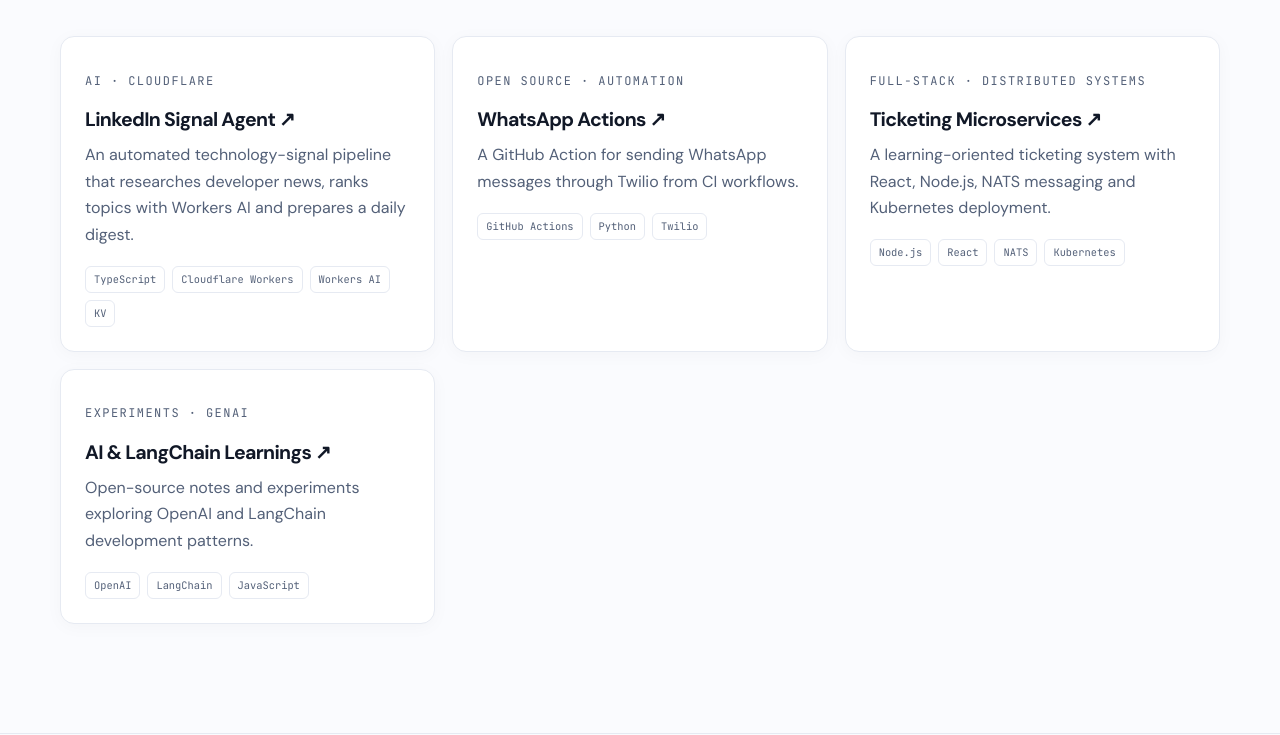
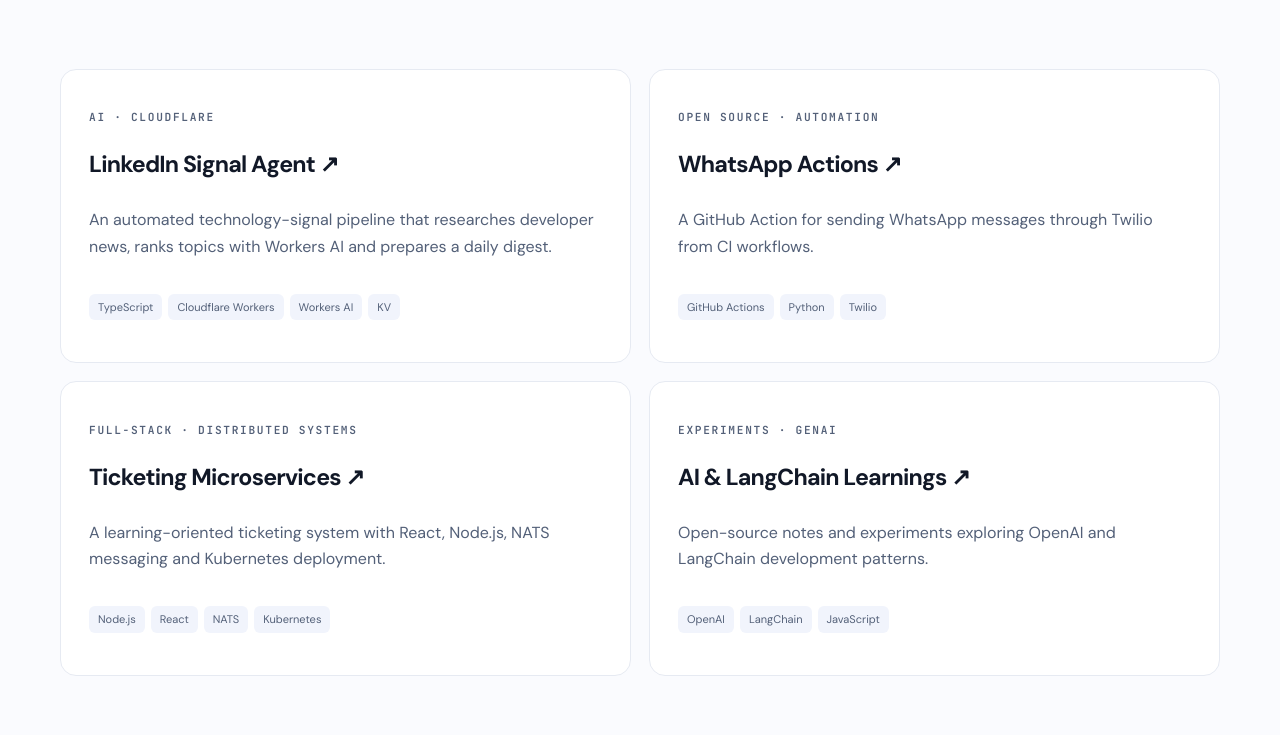
Before and after one commit to zilurrane/zilu.dev, an Astro site: page /projects in a window 1280 px wide. Shown: the part 399-1134 px from the top of the page. Built offline with nearby package versions, Linux system fonts and the light colour scheme; Astro itself is replaced by a stand-in of ours.

```diff
--- a/src/pages/projects/index.astro
+++ b/src/pages/projects/index.astro
@@ -1,5 +1,7 @@
 ---
-import Base from '../../layouts/Base.astro';import {projects} from '../../data/projects';
+import Base from '../../layouts/Base.astro';
+import {projects} from '../../data/projects';
 ---
-<Base title="Engineering Projects | Zilu Rane" description="Explore real open-source software projects by Zilu Rane, including AI agents, Cloudflare Workers, WhatsApp automation and microservices." canonical="https://zilu.dev/projects/" schema={{'@type':'CollectionPage',name:'Engineering Projects by Zilu Rane'}}>
-<div class="wrap"><header class="subhero"><p class="eyebrow">Portfolio / Open Source</p><h1>Selected <span class="accent">engineering work.</span></h1><p>Selected repositories and experiments. Each case study explains the problem, the architecture and key decisions without invented business results.</p></header><section class="section"><div class="grid">{projects.map(p=><a href={'/projects/'+p.slug+'/'} class="card"><p class="eyebrow">{p.category}</p><h3>{p.title} ↗</h3><p>{p.description}</p><div class="tags">{p.stack.map(t=><span class="tag">{t}</span>)}</div></a>)}</div></section></div></Base>
+<Base title="Engineering Projects | Zilu Rane" description="Explore real open-source software projects by Zilu Rane, including AI agents, Cloudflare Workers, WhatsApp automation and microservices." canonical="https://zilu.dev/projects/" schema={{'@type':'CollectionPage',name:'Engineering Projects by Zilu Rane',url:'https://zilu.dev/projects/'}}>
+<div class="wrap"><header class="mock-subhero"><p class="mock-kicker">PORTFOLIO / OPEN SOURCE</p><h1>Engineering work,<br/><span class="mock-gradient-text">built with intention.</span></h1><p>Real repositories and experiments. Each case study covers the problem, approach and implementation without invented results.</p></header><section class="mock-content-grid" aria-label="Engineering projects">{projects.map(p=><a href={'/projects/'+p.slug+'/'} class="mock-content-card"><p class="mock-kicker">{p.category}</p><h2>{p.title} ↗</h2><p>{p.description}</p><div class="mock-chips">{p.stack.map(t=><span>{t}</span>)}</div></a>)}</section></div>
+</Base>
```
